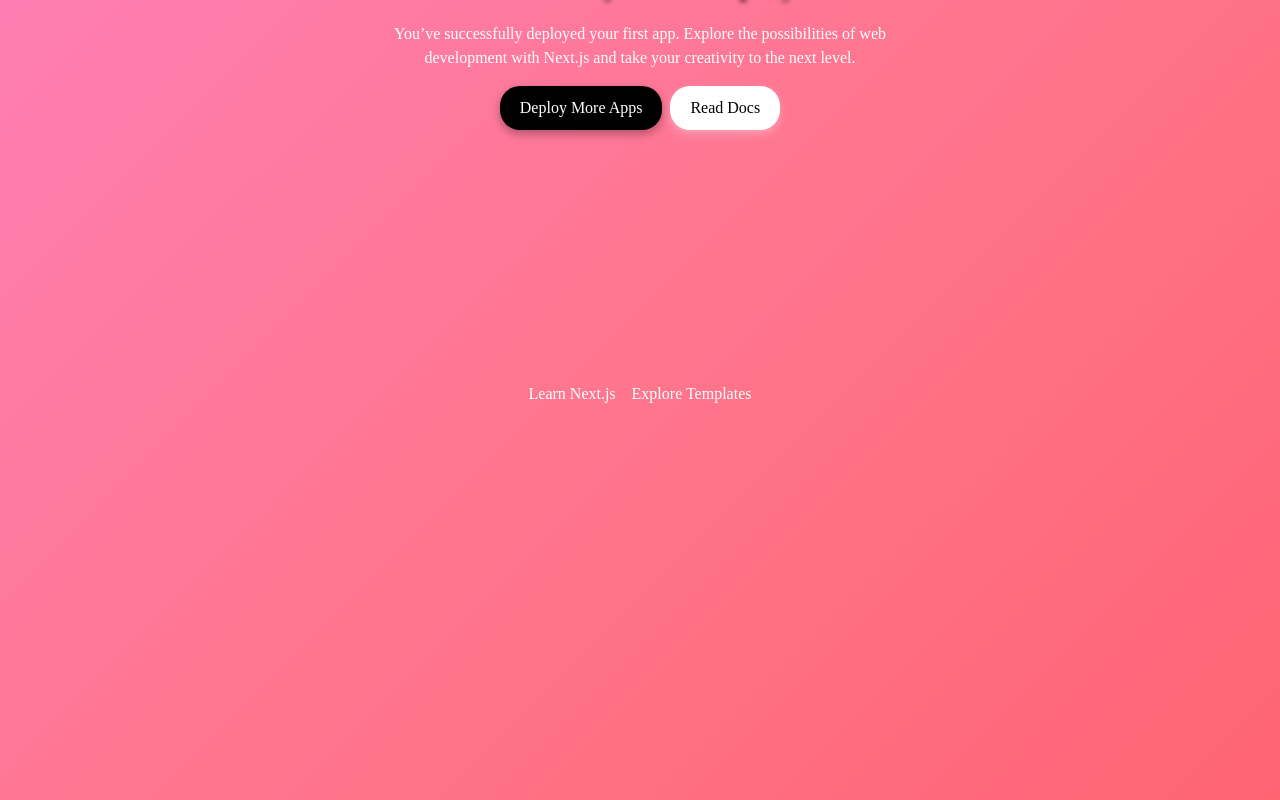
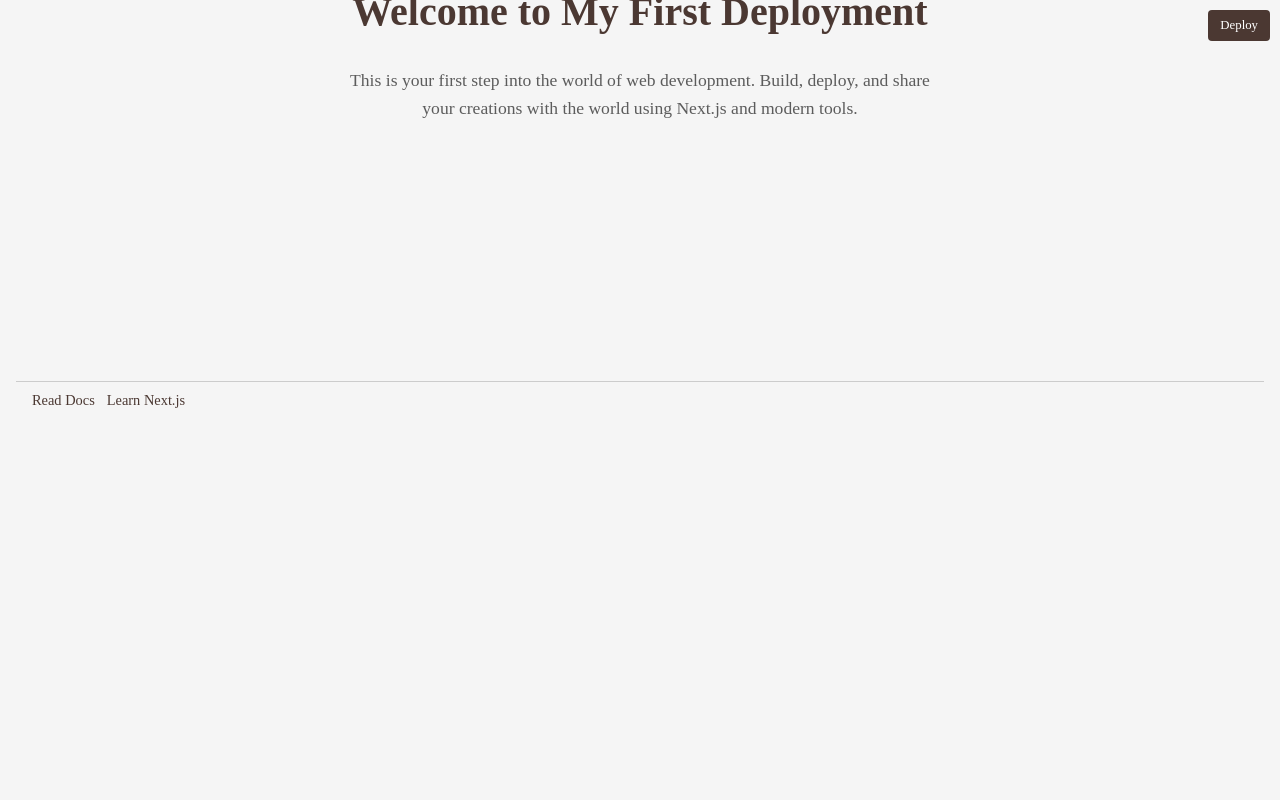
Before and after one commit to bismafajar816/React-Deployment, a Next.js app: page / in a window 1280 px wide. Built offline with nearby package versions, Linux system fonts and the light colour scheme.

Commit message:
Update page.tsx

```diff
--- a/src/app/page.tsx
+++ b/src/app/page.tsx
@@ -9,134 +9,112 @@ export default function Home() {
         alignItems: "center",
         justifyItems: "center",
         minHeight: "100vh",
-        padding: "8px",
-        paddingBottom: "20px",
-        gap: "16px",
-        fontFamily: "'Arial, sans-serif'",
-        background: "linear-gradient(135deg, #ff7eb3, #ff758c, #ff6473)",
-        color: "#fff",
+        padding: "16px",
+        fontFamily: "'Georgia, serif'",
+        backgroundColor: "#f5f5f5",
+        color: "#3e3e3e",
       }}
     >
       <main
         style={{
           display: "flex",
           flexDirection: "column",
+          alignItems: "center",
           gap: "16px",
-          alignItems: "center",
           textAlign: "center",
         }}
       >
         <Image
-          style={{ filter: "drop-shadow(0 0 10px #fff)" }}
           src="/next.svg"
           alt="Next.js logo"
           width={180}
           height={38}
           priority
+          style={{ opacity: 0.8 }}
         />
         <h1
           style={{
-            fontSize: "2rem",
+            fontSize: "2.5rem",
             fontWeight: "bold",
-            margin: 0,
-            textShadow: "2px 2px 4px rgba(0, 0, 0, 0.6)",
+            color: "#4b3832",
+            marginBottom: "8px",
           }}
         >
-          Welcome to My First Deployment!
+          Welcome to My First Deployment
         </h1>
         <p
           style={{
-            fontSize: "1rem",
-            lineHeight: "1.5",
-            margin: 0,
-            maxWidth: "500px",
+            fontSize: "1.1rem",
+            lineHeight: "1.6",
+            color: "#5c5c5c",
+            maxWidth: "600px",
           }}
         >
-          You’ve successfully deployed your first app. Explore the possibilities
-          of web development with Next.js and take your creativity to the next
-          level.
+          This is your first step into the world of web development. Build, deploy, and
+          share your creations with the world using Next.js and modern tools.
         </p>
-        <div
+      </main>
+      <footer
         style={{
+          width: "100%",
           display: "flex",
-            gap: "8px",
-            flexWrap: "wrap",
-            justifyContent: "center",
+          justifyContent: "space-between",
+          alignItems: "center",
+          padding: "8px 16px",
+          borderTop: "1px solid #ccc",
         }}
       >
-          <a
-            href="https://vercel.com"
-            target="_blank"
-            rel="noopener noreferrer"
-            style={{
-              display: "flex",
-              alignItems: "center",
-              justifyContent: "center",
-              background: "#000",
-              color: "#fff",
-              textDecoration: "none",
-              padding: "10px 20px",
-              borderRadius: "20px",
-              boxShadow: "0 4px 10px rgba(0, 0, 0, 0.3)",
-              transition: "background 0.3s ease",
-            }}
-          >
-            Deploy More Apps
-          </a>
+        <div style={{ display: "flex", gap: "12px" }}>
           <a
             href="https://nextjs.org/docs"
             target="_blank"
             rel="noopener noreferrer"
             style={{
-              display: "flex",
-              alignItems: "center",
-              justifyContent: "center",
-              background: "#fff",
-              color: "#000",
               textDecoration: "none",
-              padding: "10px 20px",
-              borderRadius: "20px",
-              boxShadow: "0 4px 10px rgba(255, 255, 255, 0.3)",
-              transition: "background 0.3s ease",
+              color: "#4b3832",
+              fontSize: "0.9rem",
+              transition: "color 0.3s",
             }}
           >
             Read Docs
           </a>
-        </div>
-      </main>
-      <footer
-        style={{
-          display: "flex",
-          gap: "16px",
-          flexWrap: "wrap",
-          justifyContent: "center",
-          padding: "10px 0",
-        }}
-      >
           <a
             href="https://nextjs.org/learn"
             target="_blank"
             rel="noopener noreferrer"
             style={{
               textDecoration: "none",
-            color: "#fff",
-            transition: "color 0.3s ease",
+              color: "#4b3832",
+              fontSize: "0.9rem",
+              transition: "color 0.3s",
             }}
           >
             Learn Next.js
           </a>
-        <a
-          href="https://vercel.com/templates"
-          target="_blank"
-          rel="noopener noreferrer"
+        </div>
+        <button
           style={{
-            textDecoration: "none",
+            backgroundColor: "#4b3832",
             color: "#fff",
-            transition: "color 0.3s ease",
+            padding: "6px 12px",
+            fontSize: "0.8rem",
+            border: "none",
+            borderRadius: "4px",
+            cursor: "pointer",
+            position: "absolute",
+            top: "10px",
+            right: "10px",
+            transition: "background-color 0.3s",
           }}
+          onMouseOver={(e) =>
+            (e.target.style.backgroundColor = "#3a2e2a")
+          }
+          onMouseOut={(e) =>
+            (e.target.style.backgroundColor = "#4b3832")
+          }
         >
-          Explore Templates
-        </a>
+          Deploy
+        </button>
       </footer>
     </div>
   );
```
Lines whose indentation alone changed are shown as unchanged.
